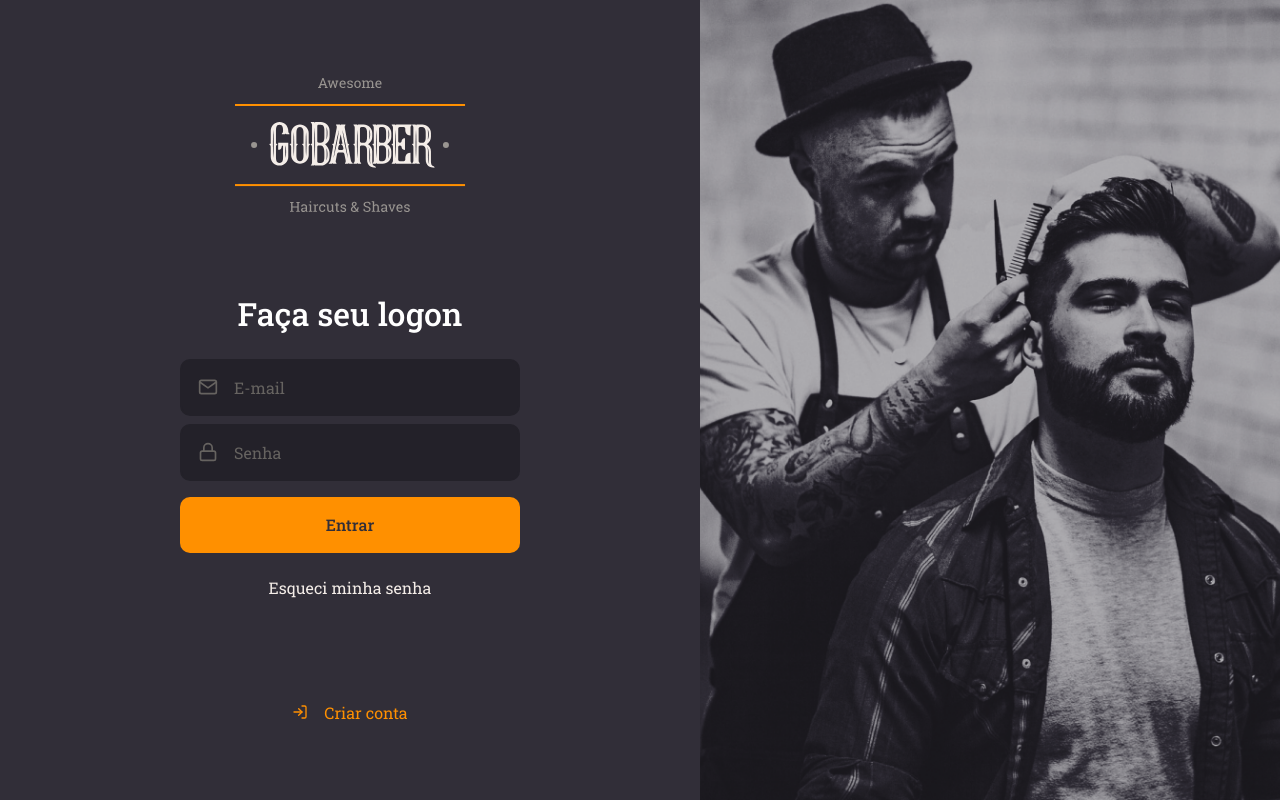
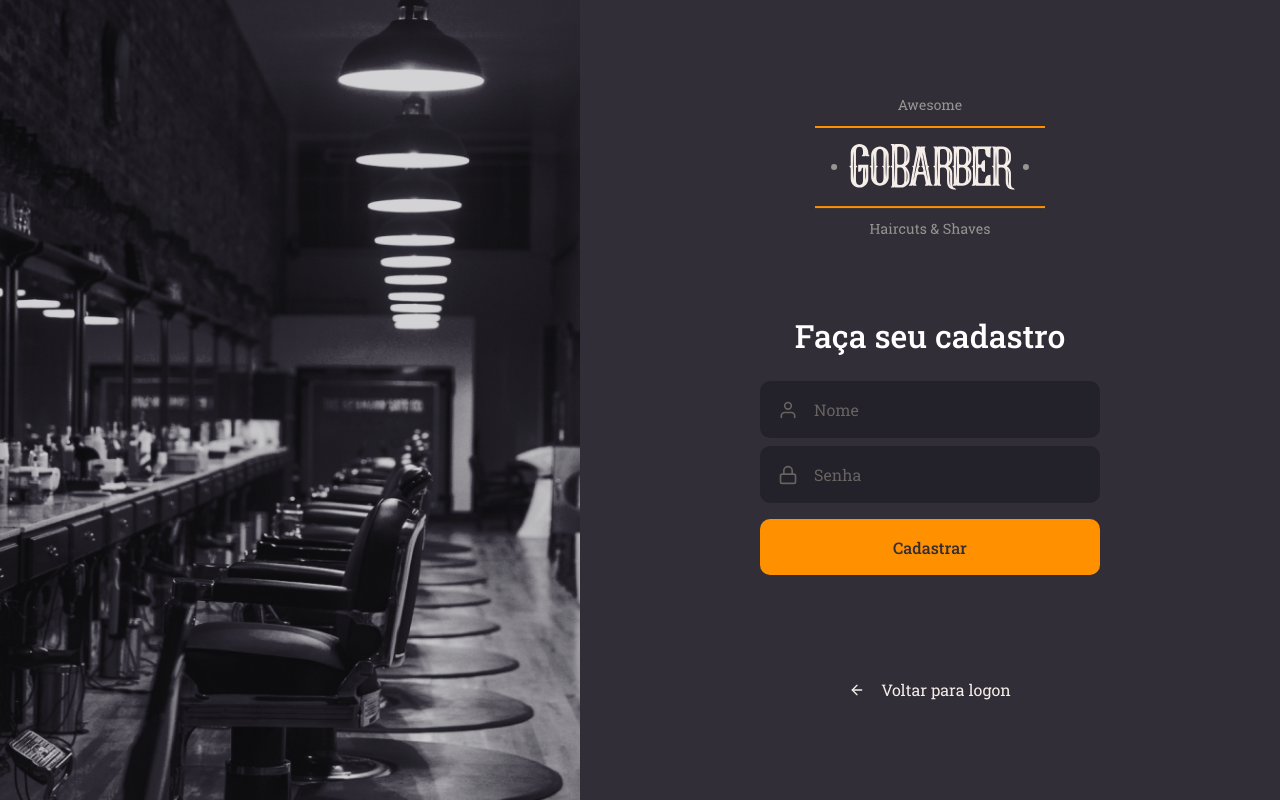
Before and after one commit to leopinnheiro/gostack-gobarber-frontend, a React (Create React App) app: page / in a window 1280 px wide. Built offline with nearby package versions, Linux system fonts and the light colour scheme.

Commit message:
Criando pagina de Cadastro

```diff
--- a/src/App.tsx
+++ b/src/App.tsx
@@ -2,10 +2,11 @@
 
 import GlobalStyle from './styles/global';
 import SignIn from './pages/SignIn';
+import SignUp from './pages/SignUp';
 
 const App: React.FC = () => (
   <>
-    <SignIn />
+    <SignUp />
     <GlobalStyle />
   </>
 );
--- /dev/null
+++ b/src/pages/SignUp/index.tsx
@@ -0,0 +1,38 @@
+import React from 'react';
+import { FiArrowLeft, FiLock, FiUser } from 'react-icons/fi';
+
+import logoImg from '../../assets/logo.svg';
+
+import Input from '../../components/Input';
+import Button from '../../components/Button';
+
+import { Container, Content, Background } from './styles';
+
+const SignUp: React.FC = () => (
+  <Container>
+    <Background />
+    <Content>
+      <img src={logoImg} alt="GoBarber" />
+      <form>
+        <h1>Faça seu cadastro</h1>
+
+        <Input name="name" icon={FiUser} type="text" placeholder="Nome" />
+        <Input
+          name="password"
+          icon={FiLock}
+          type="password"
+          placeholder="Senha"
+        />
+
+        <Button type="submit">Cadastrar</Button>
+      </form>
+
+      <a href="login">
+        <FiArrowLeft />
+        Voltar para logon
+      </a>
+    </Content>
+  </Container>
+);
+
+export default SignUp;
--- /dev/null
+++ b/src/pages/SignUp/styles.ts
@@ -0,0 +1,55 @@
+import styled from 'styled-components';
+import { shade } from 'polished';
+
+import signUpBackgroundImg from '../../assets/sign-up-background.png';
+
+export const Container = styled.div`
+  height: 100vh;
+  display: flex;
+  align-items: stretch;
+`;
+
+export const Content = styled.div`
+  display: flex;
+  flex-direction: column;
+  align-items: center;
+
+  place-content: center;
+
+  width: 100%;
+  max-width: 700px;
+
+  form {
+    margin: 80px 0;
+    width: 340px;
+    text-align: center;
+
+    h1 {
+      margin-bottom: 24px;
+    }
+  }
+
+  > a {
+    color: #f4ede8;
+    display: flex;
+    margin-top: 24px;
+    text-decoration: none;
+    transition: color 0.2s;
+
+    align-items: center;
+
+    svg {
+      margin-right: 16px;
+    }
+
+    &:hover {
+      color: ${shade(0.2, '#f4ede8')};
+    }
+  }
+`;
+
+export const Background = styled.div`
+  flex: 1;
+  background: url(${signUpBackgroundImg}) no-repeat center;
+  background-size: cover;
+`;
```
Also changed, not shown: src/assets/sign-up-background.png (added).
